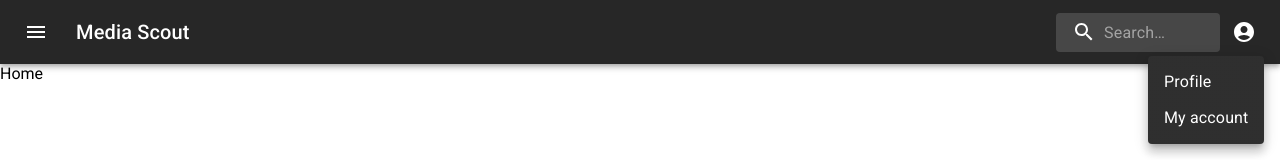
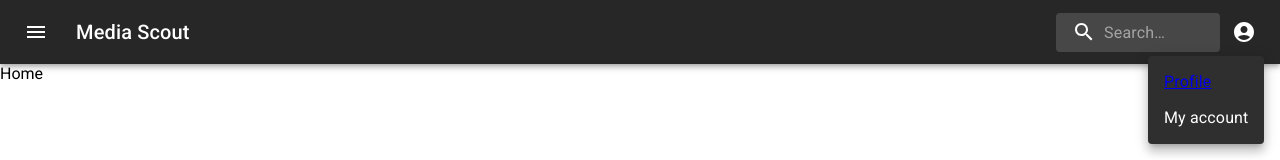
Before and after one commit to maxmeyaev/media-scout-frontend, a React (Create React App) app in the folder media-scout/: page / in a window 1280 px wide. Both pictures are taken after a click on the button 1244 px from the left and 32 px from the top of the page. Shown: the top 160 px of the page. Built offline with nearby package versions, Linux system fonts and the light colour scheme.

Commit message:
fixed-link

```diff
--- a/media-scout/src/Components/Navbar.js
+++ b/media-scout/src/Components/Navbar.js
@@ -12,6 +12,7 @@ import { spacing } from '@mui/system';
 import MenuIcon from '@mui/icons-material/Menu';
 import SearchIcon from '@mui/icons-material/Search';
 import AccountCircle from '@mui/icons-material/AccountCircle';
+import { Link } from 'react-router-dom';
 // import MoreIcon from '@mui/icons-material/MoreVert';
 // import AppBar from '@mui/material/AppBar';
 // import Button from '@mui/material/Button';
@@ -106,8 +107,8 @@ export default function PrimarySearchAppBar () {
       open={isMenuOpen}
       onClose={handleMenuClose}
     >
-      <MenuItem onClick={handleMenuClose}>Profile</MenuItem>
-      <MenuItem onClick={handleMenuClose}>My account</MenuItem>
+      <MenuItem><Link to="/profile">Profile</Link></MenuItem>
+      <MenuItem>My account</MenuItem>
     </Menu>
   );
   return (
```
